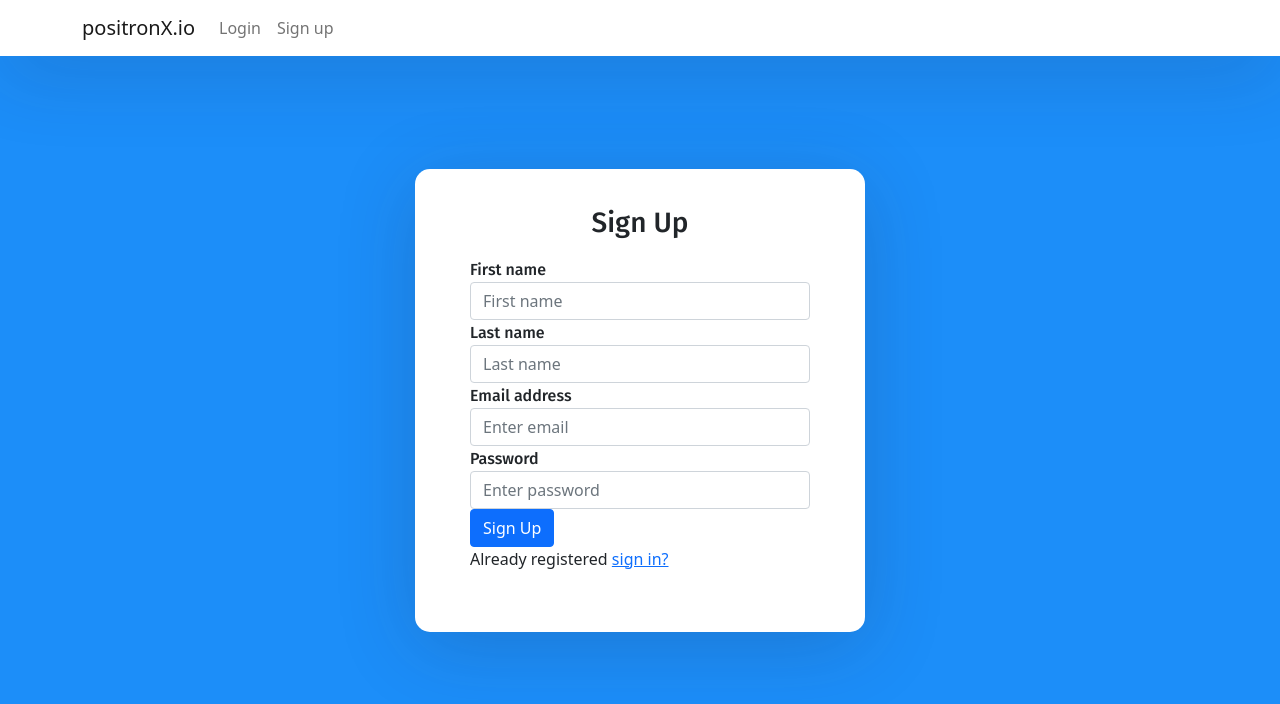
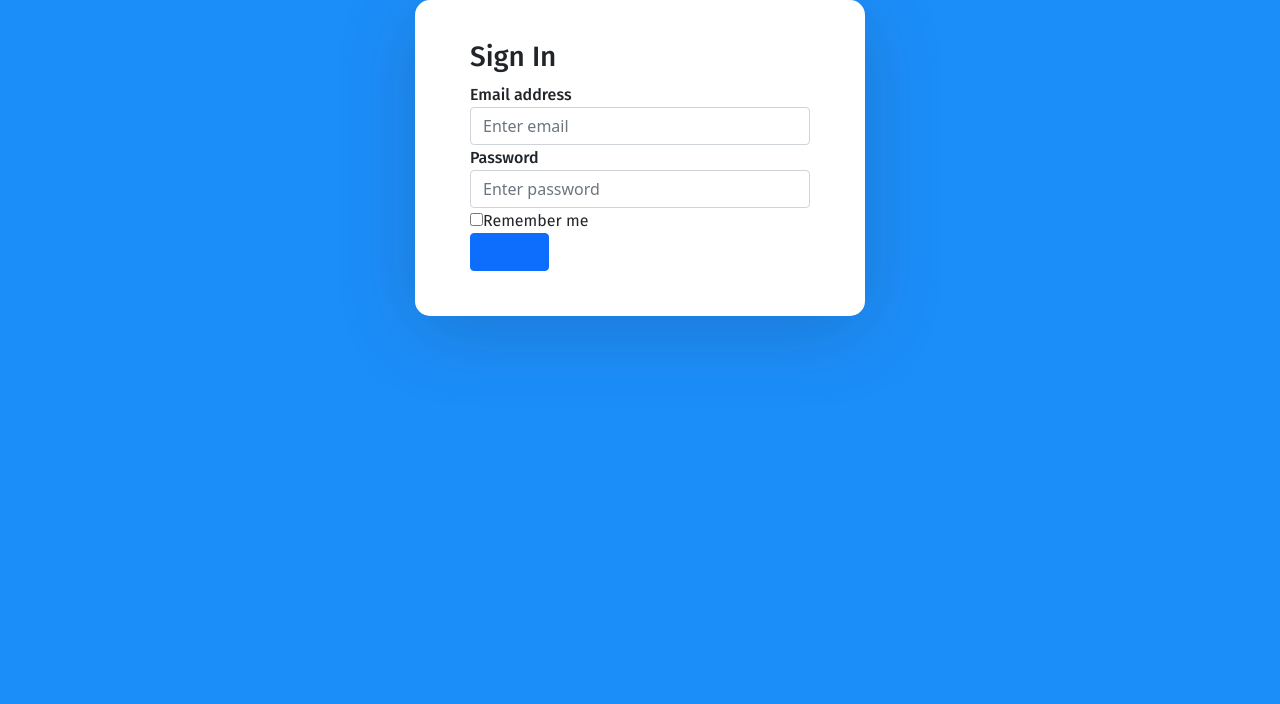
Before and after one commit to Jennie-geo/simba_frontend, a React (Create React App) app: page /sign-up in a window 1280 px wide. Shown: the top 704 px of the page. Built offline with nearby package versions, Linux system fonts and the light colour scheme.

Commit message:
design completed

```diff
--- a/src/App.js
+++ b/src/App.js
@@ -1,4 +1,4 @@
-import React from 'react';
+import React, { useState } from 'react';
 import '../node_modules/bootstrap/dist/css/bootstrap.min.css';
 import './App.css';
 import { BrowserRouter as Router, Routes, Route, Link } from "react-router-dom";
@@ -7,7 +7,21 @@ import SignUp from "./components/Signup";
 import Overview from './components/Overview';
 import Createtransaction from './components/Create_transaction';
 import Modal from './components/Modal';
+
+function setToken(userToken) {
+  sessionStorage.setItem('token', JSON.stringify(userToken));
+}
+
+function getToken() {
+}
+
 function App() {
+  const token = getToken()
+
+  if (!token) {
+    return <Login setToken={setToken} />
+
+  }
   return (
     <>
       <div className="App">
--- a/src/components/Create_transaction.js
+++ b/src/components/Create_transaction.js
@@ -56,7 +56,7 @@ const Create_transaction = (props) => {
                         </select>
                     </div>
                 </div>
-                <button type="submit" className="btn btn-primary btn-block"><Link to="/overview" style={{ color: '#fff', textDecoration: 'none' }}>Submit</Link></button>
+                <button type="submit" className="btn btn-primary btn-block"><Link to="/overview" style={{ color: '#fff', textDecoration: 'none' }}>Send</Link></button>
             </div>
         </form>
     )
--- a/src/components/Login.js
+++ b/src/components/Login.js
@@ -1,19 +1,45 @@
-import React, { Component } from "react";
+import React, { useState } from "react";
 import { Link, NavLink } from 'react-router-dom';
 import '../index.css';
+import PropTypes from 'prop-types'
 
-function Login() {
+// import { loginUser } from '../loginUser';
+
+async function loginUser(credentials) {
+    return fetch('localhost:3800/api/v1/user/login', {
+        method: 'POST',
+        headers: {
+            'Content-Type': 'application/json'
+        },
+        body: JSON.stringify(credentials)
+    })
+        .then(data => data.json())
+}
+
+function Login({ setToken }) {
+
+    const [email, setEmail] = useState();
+    const [password, setPassword] = useState();
+
+    const handleSubmit = async (e) => {
+        e.preventDefault();
+        const token = await loginUser({
+            email,
+            password
+        });
+        setToken(token)
+    }
     return (
-        <form>
+        <form onSubmit={handleSubmit}>
             <div className="auth-inner">
                 <h3>Sign In</h3>
                 <div className="form-group">
                     <label>Email address</label>
-                    <input type="email" className="form-control" placeholder="Enter email" />
+                    <input type="email" className="form-control" placeholder="Enter email" onChange={e => setEmail(e.target.value)} />
                 </div>
                 <div className="form-group">
                     <label>Password</label>
-                    <input type="password" className="form-control" placeholder="Enter password" />
+                    <input type="password" className="form-control" placeholder="Enter password" onChange={e => setPassword(e.target.value)} />
                 </div>
                 <div className="form-group">
                     <div className="custom-control custom-checkbox">
@@ -28,4 +54,8 @@ function Login() {
     );
 
 }
+
+Login.propTypes = {
+    setToken: PropTypes.func.isRequired
+}
 export default Login
--- a/src/components/Signup.js
+++ b/src/components/Signup.js
@@ -6,19 +6,19 @@ export function SignUp() {
                 <h3>Sign Up</h3>
                 <div className="form-group">
                     <label>First name</label>
-                    <input type="text" className="form-control" placeholder="First name" />
+                    <input type="text" className="form-control" placeholder="First name" name='firstName' />
                 </div>
                 <div className="form-group">
                     <label>Last name</label>
-                    <input type="text" className="form-control" placeholder="Last name" />
+                    <input type="text" className="form-control" placeholder="Last name" name='lastName' />
                 </div>
                 <div className="form-group">
                     <label>Email address</label>
-                    <input type="email" className="form-control" placeholder="Enter email" />
+                    <input type="email" className="form-control" placeholder="Enter email" name='email' />
                 </div>
                 <div className="form-group">
                     <label>Password</label>
-                    <input type="password" className="form-control" placeholder="Enter password" />
+                    <input type="password" className="form-control" placeholder="Enter password" password='password' />
                 </div>
                 <button type="submit" className="btn btn-primary btn-block">Sign Up</button>
                 <p className="forgot-password text-right">
--- /dev/null
+++ b/src/loginUser.js
@@ -0,0 +1,17 @@
+import React, { useState } from 'react';
+import PropTypes from 'prop-types';
+
+
+export async function loginUser(credentials) {
+    return fetch('localhost:3800/api/v1/user/login', {
+        method: 'POST',
+        headers: {
+            'Content-Type': 'application/json'
+        },
+        body: JSON.stringify(credentials)
+    })
+        .then(data => data.json())
+}
+
+// export default function Login({ setToken }) {
+// ...
```
